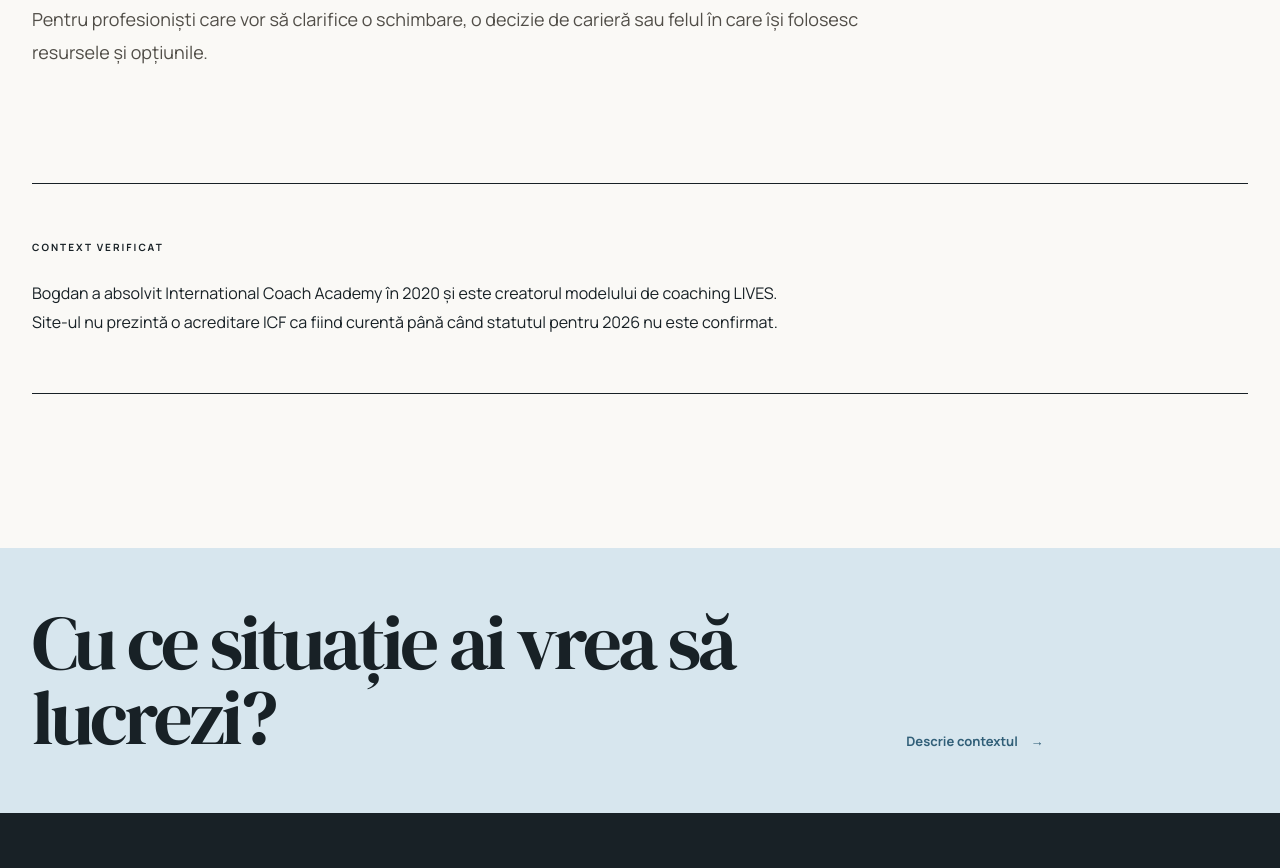
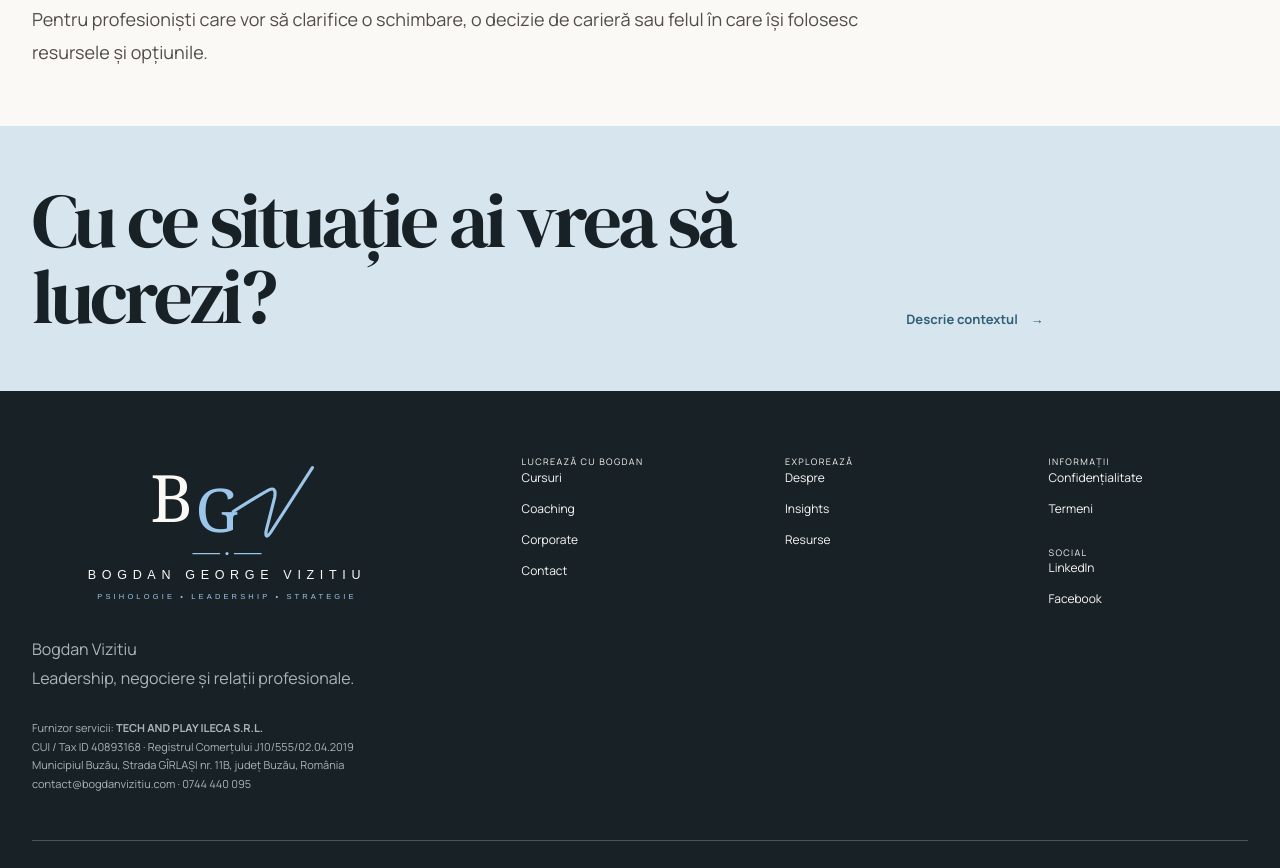
Before and after one commit to ivanovroxana1988-arch/bogdanvizitiu, a Next.js app: page /coaching in a window 1280 px wide. Shown: the part 880-1748 px from the top of the page. Built offline with nearby package versions, Linux system fonts and the light colour scheme.

Commit message:
Remove obsolete verified background block from coaching

```diff
--- a/app/_views/coaching/page.tsx
+++ b/app/_views/coaching/page.tsx
@@ -24,7 +24,6 @@ export default function Coaching({searchParams}:{searchParams?:{lang?:string}}){
     <section className="shell">
       <div className="prose" style={{maxWidth:'900px'}}><Eyebrow>{locale==='ro'?'Direcții de lucru':'Working directions'}</Eyebrow>{copy.areas.map(area=><article key={area.title}><h2>{area.title}</h2><p>{area.text}</p></article>)}</div>
     </section>
-    <section className="shell"><div className="cta-panel"><div><Eyebrow>{locale==='ro'?'Context verificat':'Verified background'}</Eyebrow><p style={{maxWidth:'760px',lineHeight:1.8}}>{copy.proof}</p></div></div></section>
     <section className="final-loop"><div className="shell final-grid"><h2>{copy.ctaTitle}</h2><div><ArrowLink href="/contact">{copy.cta}</ArrowLink></div></div></section>
   </>
 }
```
